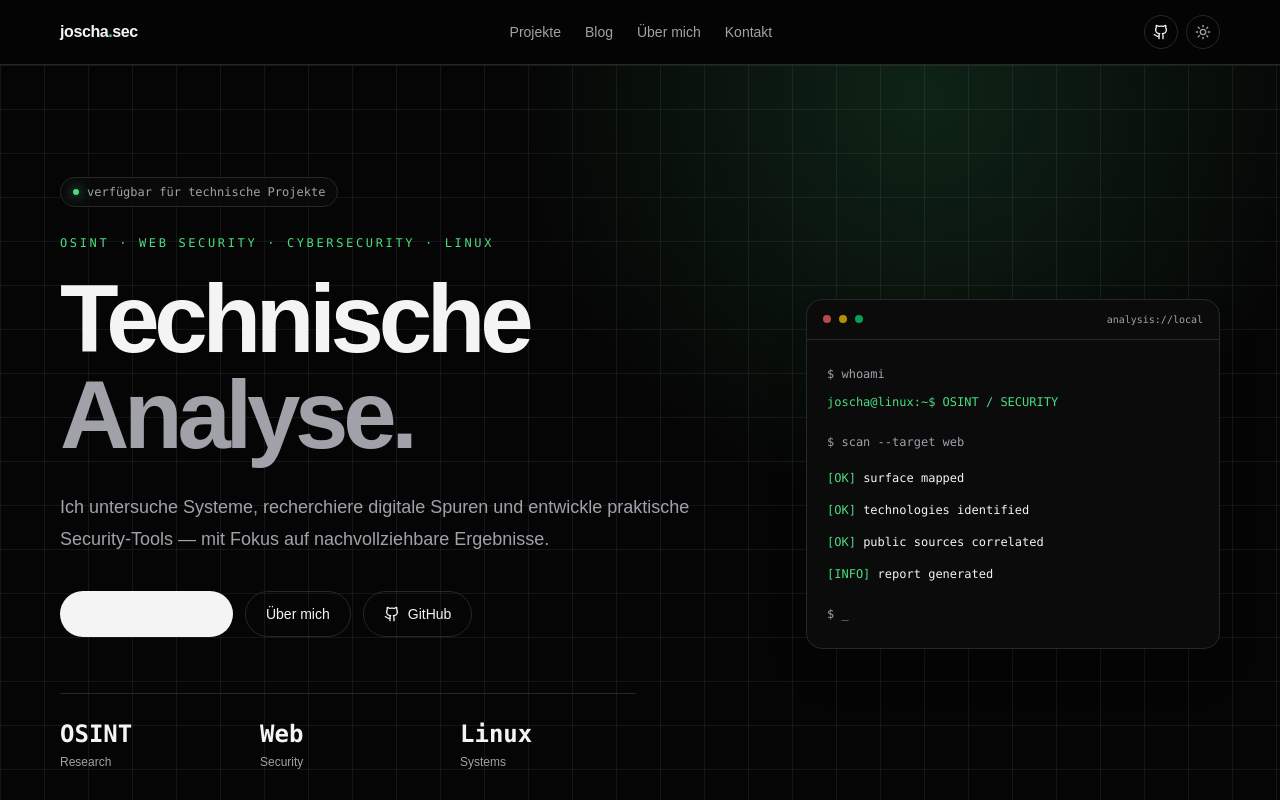
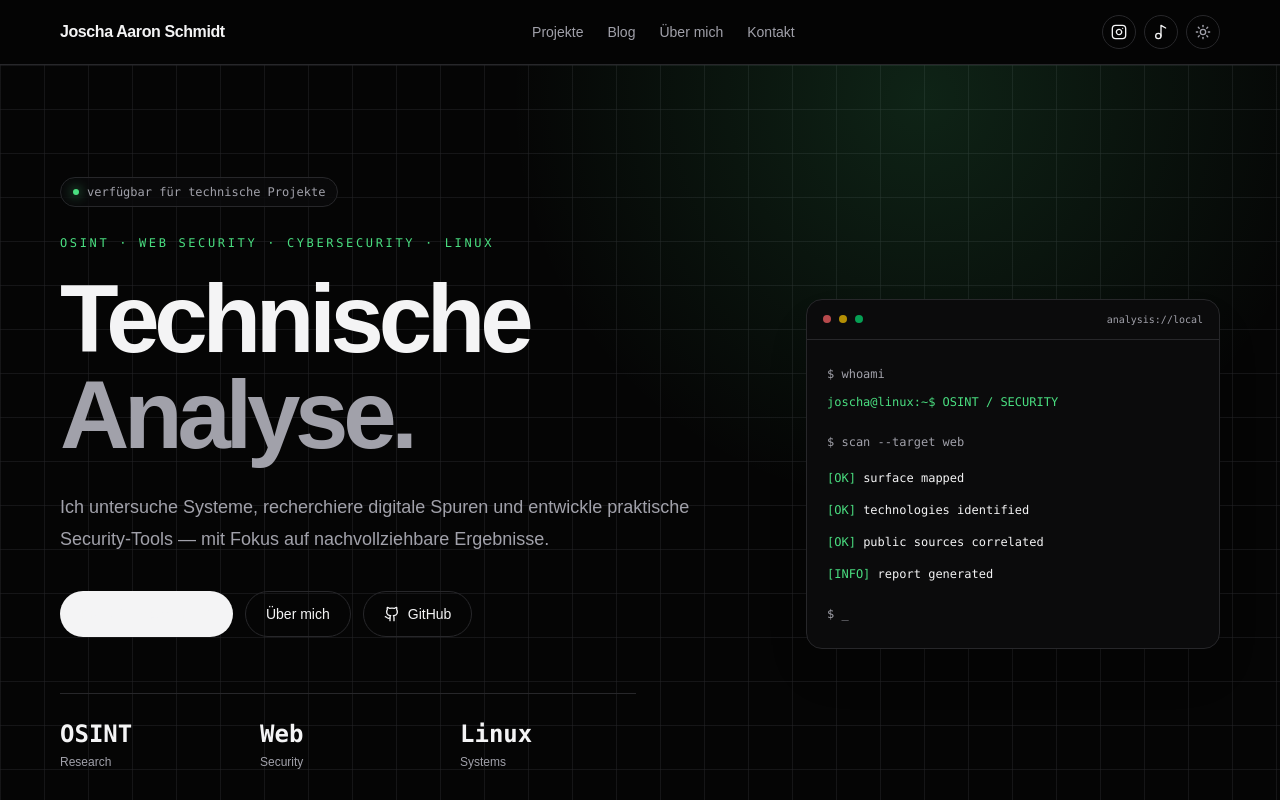
Before and after one commit to aaron0sec/webseite, a Next.js app: page / in a window 1280 px wide. Shown: the top 800 px of the page. Built offline with nearby package versions, Linux system fonts and the light colour scheme.

Commit message:
feat: update site branding and social links

```diff
--- a/src/components/site-header.tsx
+++ b/src/components/site-header.tsx
@@ -1,7 +1,7 @@
 "use client";
 
+import { Instagram, Menu, Music2, X } from "lucide-react";
 import { useState } from "react";
-import { Github, Menu, X } from "lucide-react";
 import { ThemeToggle } from "@/components/theme-toggle";
 
 const links = [
@@ -16,17 +16,18 @@ export function SiteHeader() {
   return (
     <header className="sticky top-0 z-50 border-b border-[var(--border)] bg-[var(--bg)]/85 backdrop-blur-xl">
       <div className="container flex h-16 items-center justify-between gap-6">
-        <a href="/" className="font-semibold tracking-tight">joscha<span className="text-[var(--accent)]">.</span>sec</a>
+        <a href="/" className="font-semibold tracking-tight">Joscha Aaron Schmidt</a>
         <nav className="hidden items-center gap-6 text-sm text-[var(--muted)] md:flex">
           {links.map(([label, href]) => <a key={href} href={href} className="transition hover:text-[var(--text)]">{label}</a>)}
         </nav>
         <div className="flex items-center gap-2">
-          <a href="https://github.com/aaron0sec" target="_blank" rel="noreferrer" aria-label="GitHub" className="hidden rounded-full border border-[var(--border)] p-2 text-[var(--muted)] hover:text-[var(--text)] sm:block"><Github size={16}/></a>
+          <a href="https://www.instagram.com/linux_aaron/" target="_blank" rel="noreferrer" aria-label="Instagram" className="hidden rounded-full border border-[var(--border)] p-2 text-[var(--muted)] hover:text-[var(--text)] sm:block"><Instagram size={16}/></a>
+          <a href="https://www.tiktok.com/@linux_aaron" target="_blank" rel="noreferrer" aria-label="TikTok" className="hidden rounded-full border border-[var(--border)] p-2 text-[var(--muted)] hover:text-[var(--text)] sm:block"><Music2 size={16}/></a>
           <ThemeToggle />
           <button onClick={() => setOpen(!open)} className="rounded-full border border-[var(--border)] p-2 md:hidden" aria-label="Navigation öffnen">{open ? <X size={16}/> : <Menu size={16}/>}</button>
         </div>
       </div>
-      {open && <nav className="border-t border-[var(--border)] px-4 py-4 md:hidden"><div className="container flex flex-col gap-4 text-sm text-[var(--muted)]">{links.map(([label, href]) => <a key={href} href={href} onClick={() => setOpen(false)}>{label}</a>)}</div></nav>}
+      {open && <nav className="border-t border-[var(--border)] px-4 py-4 md:hidden"><div className="container flex flex-col gap-4 text-sm text-[var(--muted)]">{links.map(([label, href]) => <a key={href} href={href} onClick={() => setOpen(false)}>{label}</a>)}<div className="flex gap-5 pt-2"><a href="https://www.instagram.com/linux_aaron/" target="_blank" rel="noreferrer">Instagram</a><a href="https://www.tiktok.com/@linux_aaron" target="_blank" rel="noreferrer">TikTok</a></div></div></nav>}
     </header>
   );
 }
```
